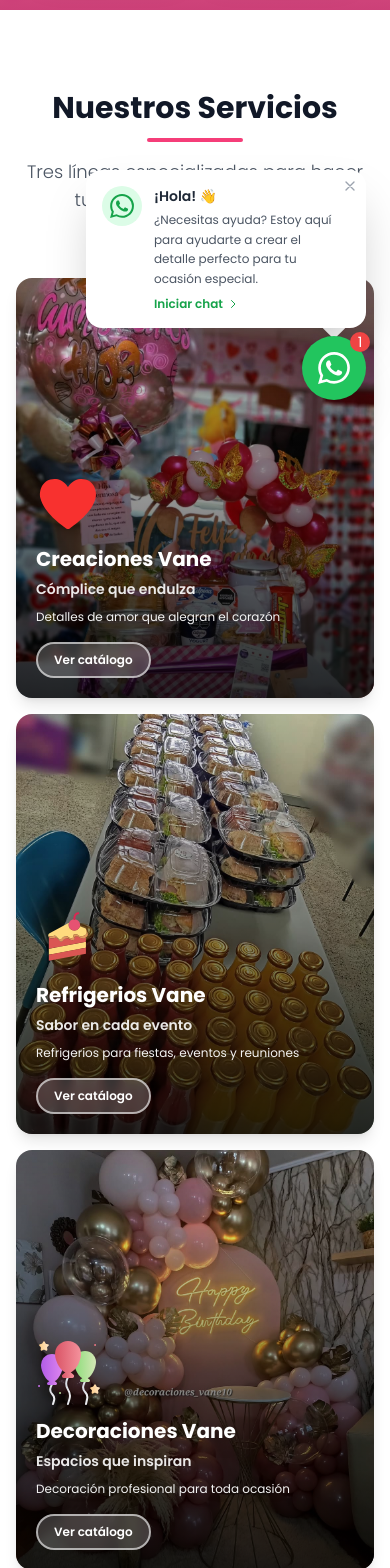
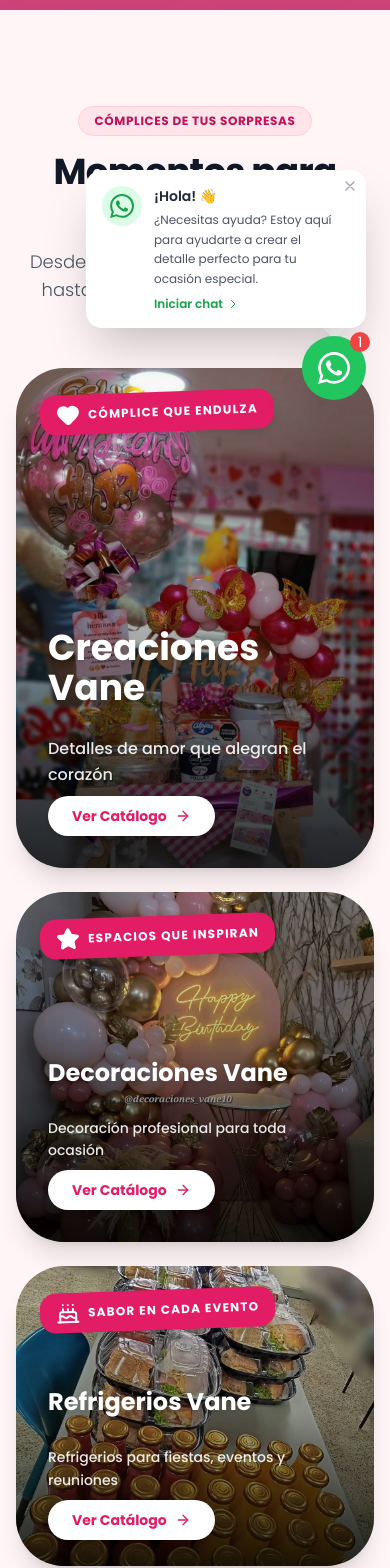
Before and after one commit to Diego-programand/CreacionesVane, a Next.js app: page / in a window 390 px wide. Shown: the part 420-1988 px from the top of the page. Built offline with nearby package versions, Linux system fonts and the light colour scheme.

Commit message:
ui: redesign home sections (Hero, Services, Featured and Experience)

```diff
--- a/app/home-sections/ServicesSection.tsx
+++ b/app/home-sections/ServicesSection.tsx
@@ -1,137 +1,132 @@
+'use client';
+
 import Image from 'next/image';
 import Link from 'next/link';
 import ScrollReveal from '../components/ScrollReveal';
 import { categorias } from '../data/mockData';
+import { ArrowRight, Heart, Star, Cake } from 'lucide-react';
 
 export default function ServicesSection() {
-  // Imágenes de fondo locales
   const imagenes: Record<string, string> = {
     'detalles': '/categorias/anchetas.webp',
+    'decoraciones': '/categorias/decoracion.webp',
     'refrigerios': '/categorias/refrigerios.webp',
-    'decoraciones': '/categorias/decoracion.webp'
   };
 
-  const ordenCategorias = ['refrigerios', 'detalles', 'decoraciones'];
+  // Iconos más "dulces" y significativos
+  const icons: Record<string, any> = {
+    'detalles': <Heart className="w-6 h-6 fill-current" />,
+    'decoraciones': <Star className="w-6 h-6 fill-current" />,
+    'refrigerios': <Cake className="w-6 h-6" />
+  };
 
   return (
-    <section className="py-20 bg-white">
+    <section className="py-24 bg-[#FFF5F7] overflow-hidden"> {/* Fondo rosado ultra sutil */}
       <div className="container mx-auto px-4">
+
         <ScrollReveal direction="up" className="text-center mb-16">
-          <h2 className="text-3xl md:text-4xl font-bold text-gray-900 mb-3">
-            Nuestros Servicios
+          <span className="bg-primary-100 text-primary-700 px-4 py-1.5 rounded-full font-bold tracking-wider uppercase text-xs mb-4 inline-block border border-primary-200">
+            Cómplices de tus sorpresas
+          </span>
+          <h2 className="text-4xl md:text-6xl font-black text-gray-900 mb-4 tracking-tight">
+            Momentos para <span className="text-primary-600 italic">Recordar</span>
           </h2>
-          <div className="w-24 h-1 bg-primary-500 mx-auto mb-4 rounded-full"></div>
-          <p className="text-lg md:text-xl text-gray-600 max-w-2xl mx-auto font-light">
-            Tres líneas especializadas para hacer tus momentos inolvidables
+          <p className="text-gray-600 max-w-2xl mx-auto text-lg md:text-xl font-light">
+            Desde detalles que endulzan el alma hasta eventos que roban suspiros.
           </p>
         </ScrollReveal>
 
-        {/* Desktop Grande (1280px+) - Accordion horizontal */}
-        <ScrollReveal direction="fade" delay={0.2}>
-          <div className="hidden xl:flex gap-0 h-[480px] 2xl:h-[630px] w-full">
-            {categorias.map((categoria) => (
-              <Link
-                key={categoria.id}
-                href={categoria.ruta}
-                className="group relative flex-1 overflow-hidden transition-all duration-700 ease-out hover:flex-[2] hover:scale-105 hover:z-10 hover:shadow-2xl"
-                style={{ order: ordenCategorias.indexOf(categoria.id) }}
-              >
-                <div className="absolute inset-0">
-                  <Image
-                    src={imagenes[categoria.id]}
-                    alt={categoria.nombre}
-                    fill
-                    className="object-cover transition-transform duration-700 group-hover:scale-110"
-                  />
-                </div>
+        {/* Layout Dinámico: Prioridad Visual 100% a Detalles */}
+        <div className="flex flex-col lg:grid lg:grid-cols-12 gap-6 h-auto">
 
-                <div className="absolute inset-0 bg-black/0 group-hover:bg-black/65 transition-all duration-700"></div>
+          {/* PRODUCTO ESTRELLA: DETALLES (Ocupa el 60% del ancho y toda la altura) */}
+          <div className="lg:col-span-7 h-[500px] md:h-[650px]">
+            <ServiceCard
+              categoria={categorias.find(c => c.id === 'detalles')!}
+              img={imagenes['detalles']}
+              icon={icons['detalles']}
+              isMain={true}
+              delay={0.1}
+            />
+          </div>
 
-                <div className="absolute inset-0 flex flex-col justify-center items-center p-6 2xl:p-8 text-white opacity-0 group-hover:opacity-100 transition-all duration-700">
+          {/* COLUMNA SECUNDARIA: Decoraciones y Refrigerios apilados */}
+          <div className="lg:col-span-5 flex flex-col gap-6">
 
-                  {/* ICONO COMO IMAGEN (LOCAL) */}
-                  <div className="relative w-20 h-20 2xl:w-28 2xl:h-28 mb-3 2xl:mb-6 transform scale-0 group-hover:scale-100 transition-transform duration-700">
-                    <Image
-                      src={categoria.icono} // Usa la ruta: /images/corazones.webp
-                      alt="Icono Categoría"
-                      fill
-                      className="object-contain"
-                    />
-                  </div>
+            {/* DECORACIONES (Importancia media) */}
+            <div className="h-[350px] md:h-[310px]">
+              <ServiceCard
+                categoria={categorias.find(c => c.id === 'decoraciones')!}
+                img={imagenes['decoraciones']}
+                icon={icons['decoraciones']}
+                delay={0.2}
+              />
+            </div>
 
-                  <h3 className="text-xl 2xl:text-4xl font-bold mb-2 2xl:mb-3 drop-shadow-lg transform translate-y-8 group-hover:translate-y-0 transition-all duration-700 delay-100">
-                    {categoria.nombre}
-                  </h3>
+            {/* REFRIGERIOS (Importancia baja) */}
+            <div className="h-[300px] md:h-[310px]">
+              <ServiceCard
+                categoria={categorias.find(c => c.id === 'refrigerios')!}
+                img={imagenes['refrigerios']}
+                icon={icons['refrigerios']}
+                delay={0.3}
+              />
+            </div>
 
-                  <p className="text-sm 2xl:text-xl font-semibold mb-3 2xl:mb-6 text-white/90 drop-shadow-md transform translate-y-8 group-hover:translate-y-0 transition-all duration-700 delay-150">
-                    {categoria.subtitulo}
-                  </p>
-
-                  <p className="text-xs 2xl:text-lg leading-relaxed mb-4 2xl:mb-8 text-white/95 drop-shadow-md max-w-md text-center transform translate-y-8 group-hover:translate-y-0 transition-all duration-700 delay-200">
-                    {categoria.descripcion}
-                  </p>
-
-                  <div className="inline-flex items-center gap-2 bg-white/20 backdrop-blur-sm px-4 2xl:px-6 py-2 2xl:py-3 rounded-full border-2 border-white/60 hover:bg-white/40 transition-all transform translate-y-8 group-hover:translate-y-0 duration-700 delay-300">
-                    <span className="font-semibold text-xs 2xl:text-base">Ver catálogo completo</span>
-                  </div>
-                </div>
-              </Link>
-            ))}
           </div>
-        </ScrollReveal>
-
-        {/* Tablet/Móvil/Desktop Pequeño (<1280px) - Cards verticales */}
-        <div className="xl:hidden grid grid-cols-1 sm:grid-cols-2 lg:grid-cols-3 gap-4 sm:gap-6">
-          {categorias.map((categoria, index) => (
-            <ScrollReveal key={categoria.id} direction="up" delay={index * 0.15}>
-              <Link
-                href={categoria.ruta}
-                className="group relative overflow-hidden rounded-2xl shadow-lg hover:shadow-2xl transition-all duration-500 h-[420px] sm:h-[480px] block"
-              >
-                <div className="absolute inset-0">
-                  <Image
-                    src={imagenes[categoria.id]}
-                    alt={categoria.nombre}
-                    fill
-                    className="object-cover transition-transform duration-700 group-hover:scale-105"
-                  />
-                </div>
-
-                <div className="absolute inset-0 bg-gradient-to-t from-black/80 via-black/40 to-transparent"></div>
-
-                <div className="absolute inset-0 flex flex-col justify-end p-5 sm:p-6 text-white">
-
-                  {/* ICONO COMO IMAGEN EN MÓVIL (LOCAL) */}
-                  <div className="relative w-16 h-16 mb-3 sm:mb-4">
-                    <Image
-                      src={categoria.icono}
-                      alt="Icono Categoría"
-                      fill
-                      className="object-contain"
-                    />
-                  </div>
-
-                  <h3 className="text-xl sm:text-2xl lg:text-3xl font-bold mb-1.5 sm:mb-2 drop-shadow-lg">
-                    {categoria.nombre}
-                  </h3>
-
-                  <p className="text-sm sm:text-base lg:text-lg font-semibold mb-2 sm:mb-3 text-white/90 drop-shadow-md">
-                    {categoria.subtitulo}
-                  </p>
-
-                  <p className="text-xs sm:text-sm lg:text-base leading-relaxed mb-4 sm:mb-5 text-white/95 drop-shadow-md">
-                    {categoria.descripcion}
-                  </p>
-
-                  <div className="inline-flex items-center gap-2 bg-white/20 backdrop-blur-sm px-4 sm:px-5 py-2 sm:py-2.5 rounded-full border-2 border-white/60 self-start">
-                    <span className="font-semibold text-xs sm:text-sm">Ver catálogo</span>
-                  </div>
-                </div>
-              </Link>
-            </ScrollReveal>
-          ))}
         </div>
       </div>
     </section>
   );
 }
+
+function ServiceCard({ categoria, img, icon, delay, isMain = false }: { categoria: any, img: string, icon: any, delay: number, isMain?: boolean }) {
+  return (
+    <ScrollReveal direction="fade" delay={delay} className="w-full h-full">
+      <Link
+        href={categoria.ruta}
+        className="group relative w-full h-full flex flex-col overflow-hidden rounded-[3rem] shadow-xl hover:shadow-primary-200/40 transition-all duration-700 bg-white"
+      >
+        {/* Imagen con Overlay de alto contraste */}
+        <div className="absolute inset-0 z-0">
+          <Image
+            src={img}
+            alt={categoria.nombre}
+            fill
+            className="object-cover transition-transform duration-1000 group-hover:scale-110"
+          />
+          {/* Overlay gradiente: Más oscuro abajo para que el texto resalte, más suave arriba */}
+          <div className="absolute inset-0 bg-gradient-to-t from-black/80 via-black/30 to-transparent group-hover:from-primary-900/90 transition-all duration-500"></div>
+        </div>
+
+        {/* Badge Flotante (Contraste corregido: Blanco sobre color de marca) */}
+        <div className="relative z-10 p-6 md:p-8">
+          <div className="inline-flex items-center gap-2 bg-primary-600 text-white px-4 py-2 rounded-2xl shadow-lg transform -rotate-2 group-hover:rotate-0 transition-transform duration-500">
+            {icon}
+            <span className="font-bold text-xs md:text-sm uppercase tracking-widest">{categoria.subtitulo}</span>
+          </div>
+        </div>
+
+        {/* Contenido de texto inferior */}
+        <div className={`relative z-10 mt-auto p-8 md:p-10 ${isMain ? 'md:p-12' : 'p-8'}`}>
+          <h3 className={`${isMain ? 'text-4xl md:text-5xl' : 'text-2xl md:text-3xl'} font-black text-white mb-3 drop-shadow-md`}>
+            {categoria.nombre}
+          </h3>
+
+          <p className={`text-white/90 font-medium leading-relaxed mb-6 max-w-md ${isMain ? 'text-base md:text-lg' : 'text-sm'} transform translate-y-4 group-hover:translate-y-0 transition-all duration-500`}>
+            {categoria.descripcion}
+          </p>
+
+          <div className="flex items-center gap-3">
+            <span className="bg-white text-primary-600 px-6 py-2.5 rounded-full font-bold text-sm shadow-md group-hover:bg-primary-500 group-hover:text-white transition-colors duration-300 flex items-center gap-2">
+              Ver Catálogo <ArrowRight size={16} />
+            </span>
+          </div>
+        </div>
+
+        {/* Elemento Decorativo: Brillo al pasar el mouse */}
+        <div className="absolute -inset-full h-full w-1/2 z-20 block transform -rotate-45 bg-gradient-to-r from-transparent via-white/20 to-transparent opacity-0 group-hover:animate-shine pointer-events-none" />
+      </Link>
+    </ScrollReveal>
+  );
+}
```
Also changed, not shown: app/home-sections/FeaturedProductsSection.tsx (+45 -29 lines).
